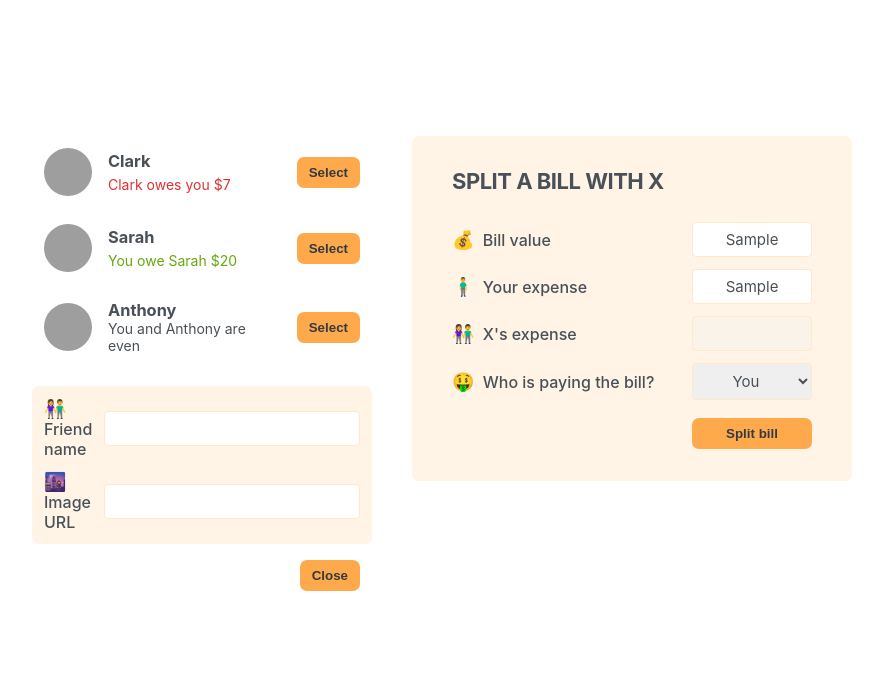
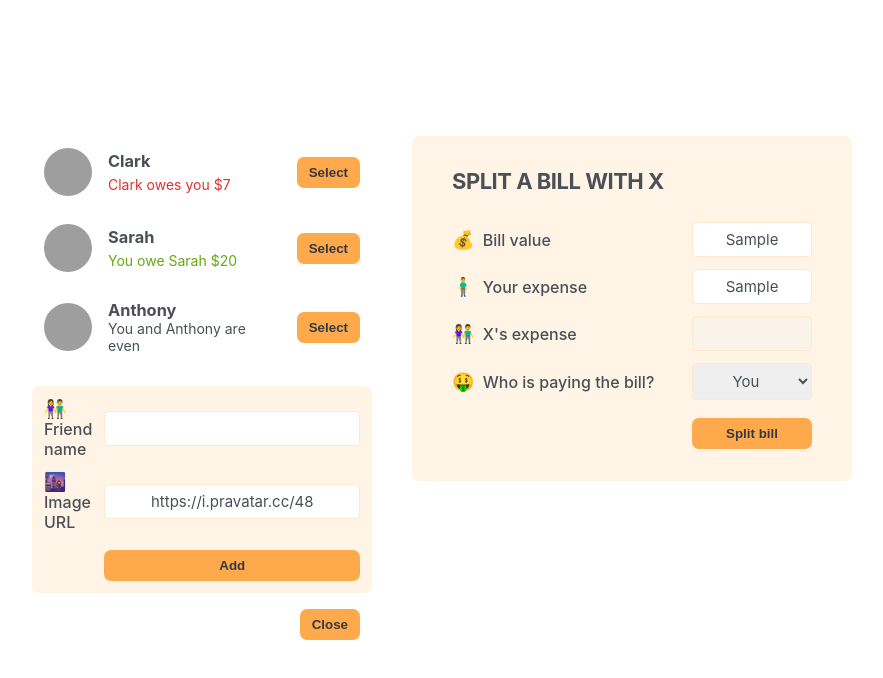
Before and after one commit to mjoshua97241/Eat--N-Split, a React (Create React App) app: page / in a window 1280 px wide. Both pictures are taken after typing "Sample", "Sample" into the empty fields and a click on the button "Add friend". Shown: the top 678 px of the page, without its empty margins (198-1081 px from the left). Built offline with nearby package versions, Linux system fonts and the light colour scheme; grey boxes are pictures that could not be loaded.

Commit message:
Adding a New Friend

```diff
--- a/src/App.js
+++ b/src/App.js
@@ -21,26 +21,24 @@ const initialFriends = [
   },
 ];
 
-function Button({ children, onClick }) {
-  return (
-    <button className="button" onClick={onClick}>
-      {children}
-    </button>
-  );
-}
-
 export default function App() {
+  const [friend, setFriend] = useState(initialFriends);
   const [showAddFriend, setShowAddFriend] = useState(false);
 
   function handleShowAddFriend() {
     setShowAddFriend((show) => !show);
   }
 
+  function handleAddFriend(friend) {
+    setFriend((friends) => [...friends, friend]);
+    setShowAddFriend(false);
+  }
+
   return (
     <div className="app">
       <div className="sidebar">
-        <FriendsList />
-        {showAddFriend && <FormAddFriend />}
+        <FriendsList friends={friend} />
+        {showAddFriend && <FormAddFriend onAddFriend={handleAddFriend} />}
         <Button onClick={handleShowAddFriend}>
           {showAddFriend ? "Close" : "Add friend"}
         </Button>
@@ -51,9 +49,15 @@ export default function App() {
   );
 }
 
-function FriendsList() {
-  const friends = initialFriends;
+function Button({ children, onClick }) {
+  return (
+    <button className="button" onClick={onClick}>
+      {children}
+    </button>
+  );
+}
 
+function FriendsList({ friends }) {
   return (
     <ul>
       {friends.map((friend) => (
@@ -86,14 +90,48 @@ function Friend({ friend }) {
   );
 }
 
-function FormAddFriend() {
+function FormAddFriend({ onAddFriend }) {
+  const [name, setName] = useState("");
+  const [image, setImage] = useState("https://i.pravatar.cc/48");
+
+  function handleSubmit(e) {
+    e.preventDefault();
+
+    // Guard clause
+    if (!name || !image) return;
+
+    const id = crypto.randomUUID();
+
+    const newFriend = {
+      id,
+      name,
+      image: `${image}?=${id}`,
+      balance: 0,
+    };
+
+    onAddFriend(newFriend);
+    // Reset
+    setName("");
+    setImage("https://i.pravatar.cc/48");
+  }
+
   return (
-    <form className="form-add-friend">
+    <form className="form-add-friend" onSubmit={handleSubmit}>
       <label>👫 Friend name</label>
-      <input type="text" />
+      <input
+        type="text"
+        value={name}
+        onChange={(e) => setName(e.target.value)}
+      />
 
       <label>🌆 Image URL</label>
-      <input type="text" />
+      <input
+        type="text"
+        value={image}
+        onChange={(e) => setImage(e.target.value)}
+      />
+
+      <Button>Add</Button>
     </form>
   );
 }
```
